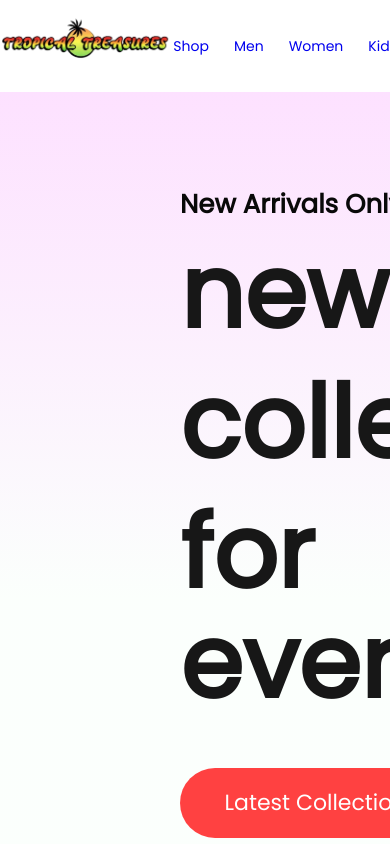
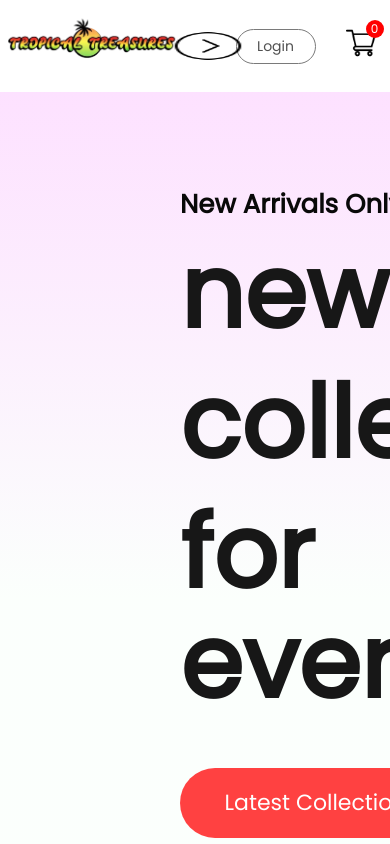
Before and after one commit to Aqueous20/Tropical-Treasures, a React (Create React App) app in the folder tropicaltreasures/: page / in a window 390 px wide. Shown: the top 844 px of the page. Built offline with nearby package versions, Linux system fonts and the light colour scheme.

Commit message:
minor adjustment to navbar
instead of using the using reference and manipulating the dom directly i have tried using state to manipulate the dom by tracking its state

```diff
--- a/tropicaltreasures/src/components/NavBar/NavBar.css
+++ b/tropicaltreasures/src/components/NavBar/NavBar.css
@@ -133,6 +133,23 @@
     padding: 10px 0px;
   }
   .nav_dropdown{
+    display: block;
+    width: 30px;
+    rotate: -90deg;
+    transition: 0.5s;
+    cursor: pointer;
+  }
+  .nav_menu{
+    display: none;
+    height: 80px;
+    width: 100%;
+    position: absolute;
+    background-color: #ffffff;
+    justify-content: center;
+    top: 50px;
+  }
+  .nav_menu-visible{
+    display: flex;
 
   }
 }
--- a/tropicaltreasures/src/components/NavBar/NavBar.jsx
+++ b/tropicaltreasures/src/components/NavBar/NavBar.jsx
@@ -1,4 +1,4 @@
-import React, { useContext, useRef, useState } from "react";
+import React, { useContext, useState } from "react";
 import "./NavBar.css";
 import TT from "../assets/TT.png";
 import cart_icon from "../assets/cart_icon.png";
@@ -9,20 +9,26 @@ import nav_dropdown from '../assets/nav_dropdown.png'
 export const NavBar = () => {
   const [menu, setmenu] = useState("Shop");
   const { getTotalCartItems } = useContext(ShopContext);
-  const menuRef = useRef()
+  /*const menuRef = useRef()*/
 
-  const dropdown_toggle = (e) => {
+  /*const dropdown_toggle = (e) => {
     menuRef.current.classList.toggle('nav_menu-visible');
     e.target.classList.toggle('open');
-  }
+  }*/
+
+  const [isOpen, setIsOpen] = useState(false);
+
+  const dropdown_toggle = () => {
+    setIsOpen((prev) => !prev);
+  };
 
   return (
     <div className="navbar">
       <div className="nav_logo">
         <img className="nav_img" src={TT} alt="Binge sake" />
       </div>
-      <img onClick={dropdown_toggle} src={nav_dropdown} alt="binge sake" className="nav_dropdown" />
-      <ul ref={menuRef} className="nav_menu">
+      <img onClick={dropdown_toggle} src={nav_dropdown} alt="binge sake" className={`nav_dropdown ${isOpen ? 'open' : ''}`} />
+      <ul className={`nav_menu ${isOpen ? "nav_menu-visible" : ''}`}>
         <li
           onClick={() => {
             setmenu("shop");
```
